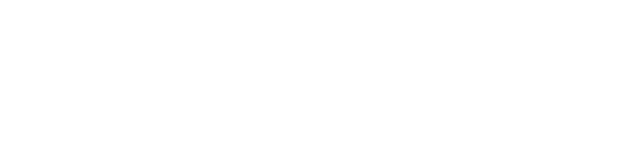
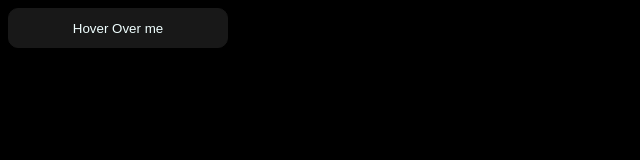
Before and after one commit to lagyal/custom-buttons, a plain HTML site: page index.html in a window 1280 px wide. Shown: the whole page, without its empty margins (0-640 px from the left). Drawn offline with Linux system fonts and the light colour scheme.

Commit message:
Create First Button Design

```diff
--- a/index.css
+++ b/index.css
@@ -0,0 +1,26 @@
+body{
+    background-color: black;
+}
+
+.firstButtonDiv {
+    width: 50%;
+    float: left;
+}
+
+.firstButton {
+    width: 220px;
+    height: 40px;
+    background-color: rgb(24, 24, 24);
+    color: azure;
+    border: 1px solid rgb(24, 24, 24);
+    border-radius: 10px;
+}
+
+.firstButton:hover {
+    width: 220px;
+    height: 40px;
+    background-color: rgb(24, 24, 24);
+    color: azure;
+    border: 1px solid rgb(0, 255, 76);
+    border-radius: 10px;
+}
--- a/index.html
+++ b/index.html
@@ -3,9 +3,12 @@
 <head>
     <meta charset="UTF-8">
     <meta name="viewport" content="width=device-width, initial-scale=1.0">
+    <link rel="stylesheet" href="index.css" />
     <title>Custom Buttons</title>
 </head>
 <body>
-
+    <div class="firstButtonDiv">
+        <button class="firstButton">Hover Over me</button>
+    </div>
 </body>
 </html>
```
